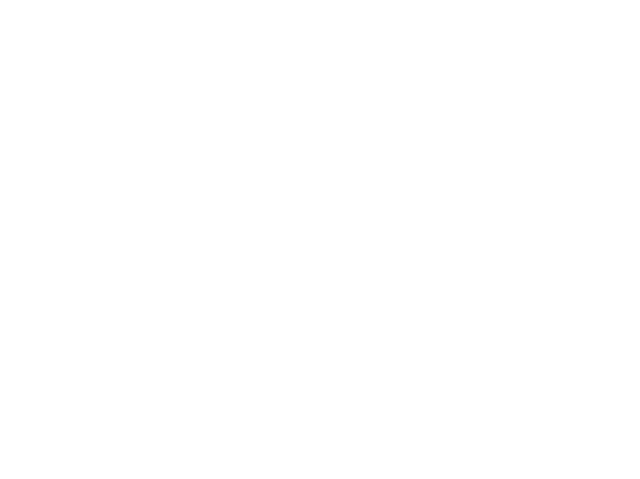
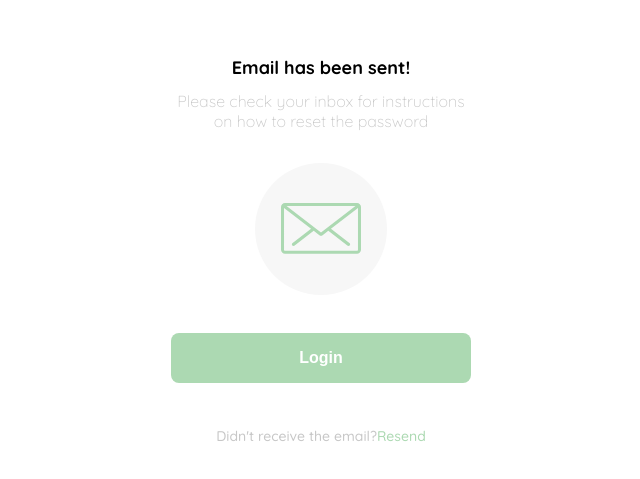
Before and after one commit to mt-alejo/pj-react-shop, a React app: page / in a window 1280 px wide. Shown: the part 949-1428 px from the top of the page, without its empty margins (319-959 px from the left). Before the commit the page ends 800 px from the top, so only its background shows below. Built offline with nearby package versions, Linux system fonts and the light colour scheme.

Commit message:
Add a second component & the icons folder

```diff
--- a/src/components/App.jsx
+++ b/src/components/App.jsx
@@ -1,5 +1,6 @@
 import Layout from '../containers/Layout';
 import Login from '../containers/Login';
+import RecoveryPassword from '../containers/RecoveryPassword';
 import React from 'react';
 import '../styles/global.css'
 
@@ -7,6 +8,7 @@
     return(
         <Layout>
             <Login />
+            <RecoveryPassword />
         </Layout>
     );
 }
--- /dev/null
+++ b/src/containers/RecoveryPassword.jsx
@@ -0,0 +1,31 @@
+import React from 'react';
+import '../styles/RecoveryPassword.scss';
+import icon from '../../public/icons/email.svg';
+import logo from '../../public/logos/logo_yard_sale.svg'
+
+
+const RecoveryPassword = () => {
+    return (
+    <div className="login">
+    <div className="form-container">
+        <img src={logo} alt="logo" className="logo"/>
+
+        <h1 className="title">Email has been sent!</h1>
+        <p className="subtitle">Please check your inbox for instructions on how to reset the password</p>
+
+        <div className="email-image">
+        <img src={icon} alt="email"/>
+        </div>
+
+        <button className="primary-button login-button">Login</button>
+
+        <p className="resend">
+        <span>Didn't receive the email?</span>
+        <a href="/">Resend</a>
+        </p>
+    </div>
+    </div>
+    );
+}
+
+export default RecoveryPassword;
--- /dev/null
+++ b/src/styles/RecoveryPassword.scss
@@ -0,0 +1,76 @@
+@use 'vars';
+
+.login {
+    width: 100%;
+    height: 100vh;
+    display: grid;
+    place-items: center;
+  }
+  .form-container {
+    display: grid;
+    grid-template-rows: auto 1fr auto;
+    width: 300px;
+    justify-items: center;
+  }
+  .logo {
+    width: 150px;
+    margin-bottom: 48px;
+    justify-self: center;
+    display: none;
+  }
+  .title {
+    font-size: var(--lg);
+    margin-bottom: 12px;
+    text-align: center;
+  }
+  .subtitle {
+    color: var(--very-light-pink);
+    font-size: var(--md);
+    font-weight: 300;
+    margin-top: 0;
+    margin-bottom: 32px;
+    text-align: center;
+  }
+  .email-image {
+    width: 132px;
+    height: 132px;
+    border-radius: 50%;
+    background-color: var(--text-input-field);
+    display: flex;
+    justify-content: center;
+    align-items: center;
+    margin-bottom: 24px;
+  }
+  .email-image img {
+    width: 80px;
+  }
+  .resend {
+    font-size: var(--sm);
+  }
+  .resend span {
+    color: var(--very-light-pink);
+  }
+  .resend a {
+    color: var(--hospital-green);
+    text-decoration: none;
+  }
+  .primary-button {
+    background-color: var(--hospital-green);
+    border-radius: 8px;
+    border: none;
+    color: var(--white);
+    width: 100%;
+    cursor: pointer;
+    font-size: var(--md);
+    font-weight: bold;
+    height: 50px;
+  }
+  .login-button {
+    margin-top: 14px;
+    margin-bottom: 30px;
+  }
+  @media (max-width: 640px) {
+    .logo {
+      display: block;
+    }
+  }
```
Also changed, not shown: public/icons/email.svg (added).
